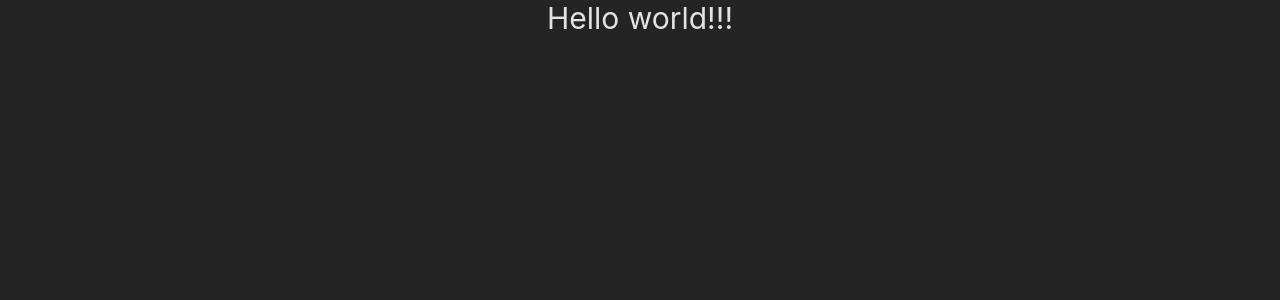
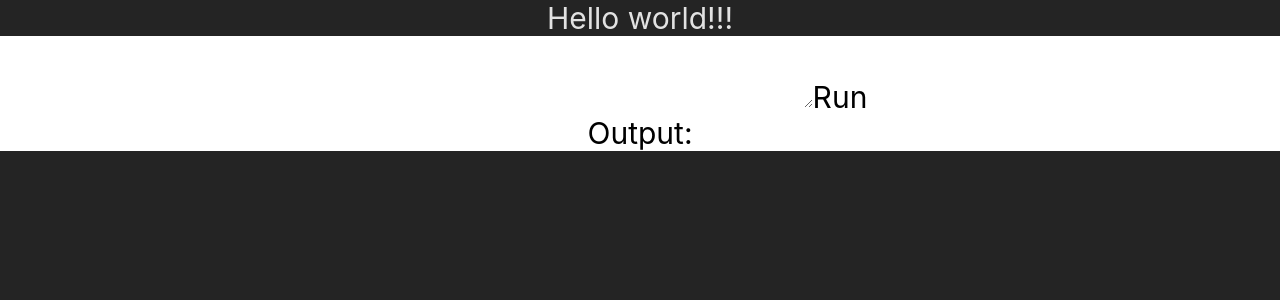
Before and after one commit to shampiniony/devrel-community-client, a React (Vite) app: page / in a window 1280 px wide. Shown: the top 300 px of the page. Built offline with nearby package versions, Linux system fonts and the light colour scheme.

Commit message:
Added workers

```diff
--- a/src/App.tsx
+++ b/src/App.tsx
@@ -1,9 +1,11 @@
 import './App.css'
+import { Plugins } from './pages/Plugins'
 
 function App() {
   return (
     <h1 className='text-3xl'>
       Hello world!!!
+      <Plugins></Plugins>
     </h1>
   )
 }
--- /dev/null
+++ b/src/pages/Plugins.tsx
@@ -0,0 +1,35 @@
+import { useEffect, useState } from 'react';
+
+export const Plugins = () => {
+  const [code, setCode] = useState('');
+  const [output, setOutput] = useState('');
+  const [worker, setWorker] = useState<Worker | null>(null);
+
+  useEffect(() => {
+    // Initialize worker
+    const newWorker = new Worker('./../workers/worker.ts');
+    setWorker(newWorker);
+
+    // Listen for messages from the worker
+    newWorker.onmessage = (e) => {
+      setOutput(e.data);
+    };
+
+    // Clean up
+    return () => {
+      newWorker.terminate();
+    };
+  }, []);
+
+  const runCode = () => {
+    worker?.postMessage(code);
+  };
+
+  return (
+    <div className='bg-white text-black'>
+      <textarea value={code} onChange={(e) => setCode(e.target.value)} />
+      <button onClick={runCode}>Run</button>
+      <div>Output: {output}</div>
+    </div>
+  );
+};
--- /dev/null
+++ b/src/workers/worker.ts
@@ -0,0 +1,6 @@
+
+self.onmessage = (e: MessageEvent<string>) => {
+  self.postMessage({data: "yes"})
+};
+
+export {};
```
